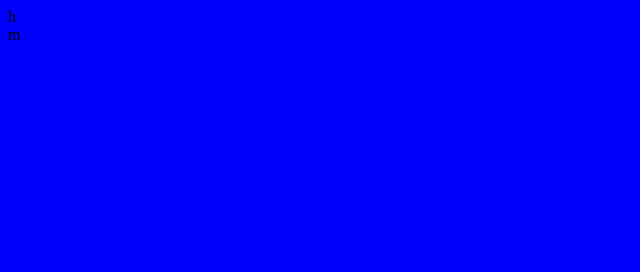
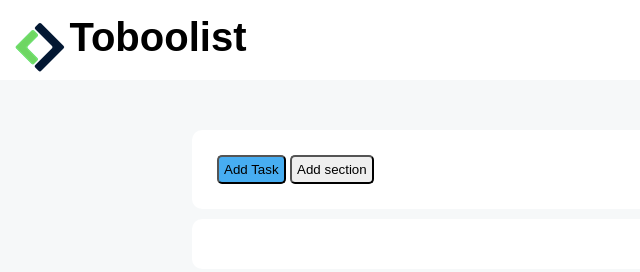
Before and after one commit to ChiaraInMiniatura/html-css-toboolist, a plain HTML site: page index.html in a window 1280 px wide. Shown: the whole page, without its empty margins (0-640 px from the left). Drawn offline with Linux system fonts and the light colour scheme.

Commit message:
aggiunto nav e container

```diff
--- a/css/style.css
+++ b/css/style.css
@@ -1,3 +1,48 @@
+/* setting */
+*{
+  box-sizing: border-box;
+  margin: 0;
+  padding: 0;
+}
+
+/* generale */
+
 body{
-  background-color: blue;
+  background-color: rgb(246, 248, 249);
+  font-family: Arial, Helvetica, sans-serif;
 }
+.container{
+  background-color: white;
+  width: 70%;
+  margin: 10px auto;
+  padding: 25px;
+  border-radius: 10px;
+}
+
+/* header */
+header{
+  background-color: white;
+  height: 80px;
+  padding: 15px;
+}
+header img{
+  vertical-align: middle;
+}
+header h1{
+  display: inline-block;
+  font-size: 40px;
+}
+
+/* main */
+
+nav .container{
+  margin-top: 50px;
+}
+
+button{
+  padding: 5px;
+  border-radius: 5px;
+}
+.primo-bottone{
+  background-color:rgb(71, 173, 241) ;
+}
--- a/index.html
+++ b/index.html
@@ -4,11 +4,30 @@
   <meta charset="UTF-8">
   <meta http-equiv="X-UA-Compatible" content="IE=edge">
   <meta name="viewport" content="width=device-width, initial-scale=1.0">
-  <link rel="stylesheet" href="../html-css-toboolist/css/style.css">
-  <title>Tobolist</title>
+  <link rel="stylesheet" href="./css/style.css">
+  <title>Toboolist</title>
 </head>
 <body>
-  <header>h</header>
-  <main>m</main>
+
+  <header>
+    <img src="./img/Logo.png" alt="logo" title="Boolean logo">
+    <h1>Toboolist</h1>
+  </header>
+
+  <main>
+    <!-- sezione navogazione -->
+    <nav>
+      <div class="container menu">
+        <button class="primo-bottone">Add Task</button>
+        <button>Add section</button>
+      </div>
+    </nav>
+
+    <section>
+      <div class="container"></div>
+    </section>
+
+
+  </main>
 </body>
 </html>
```
